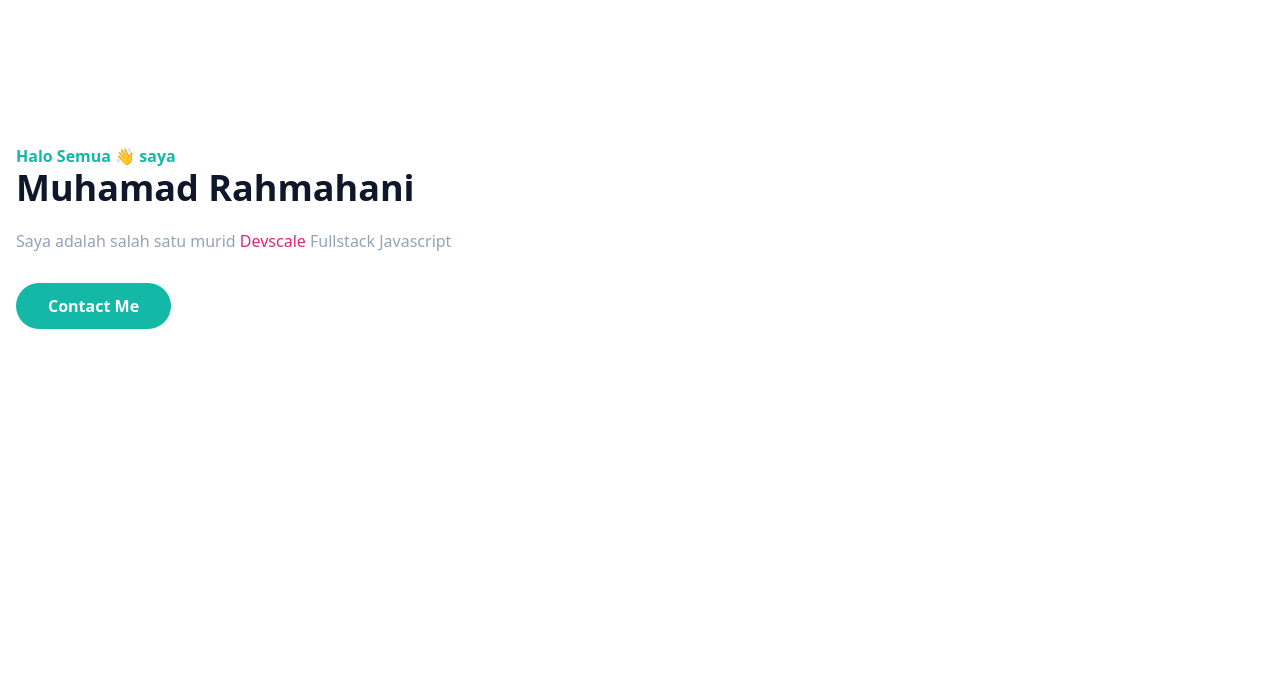
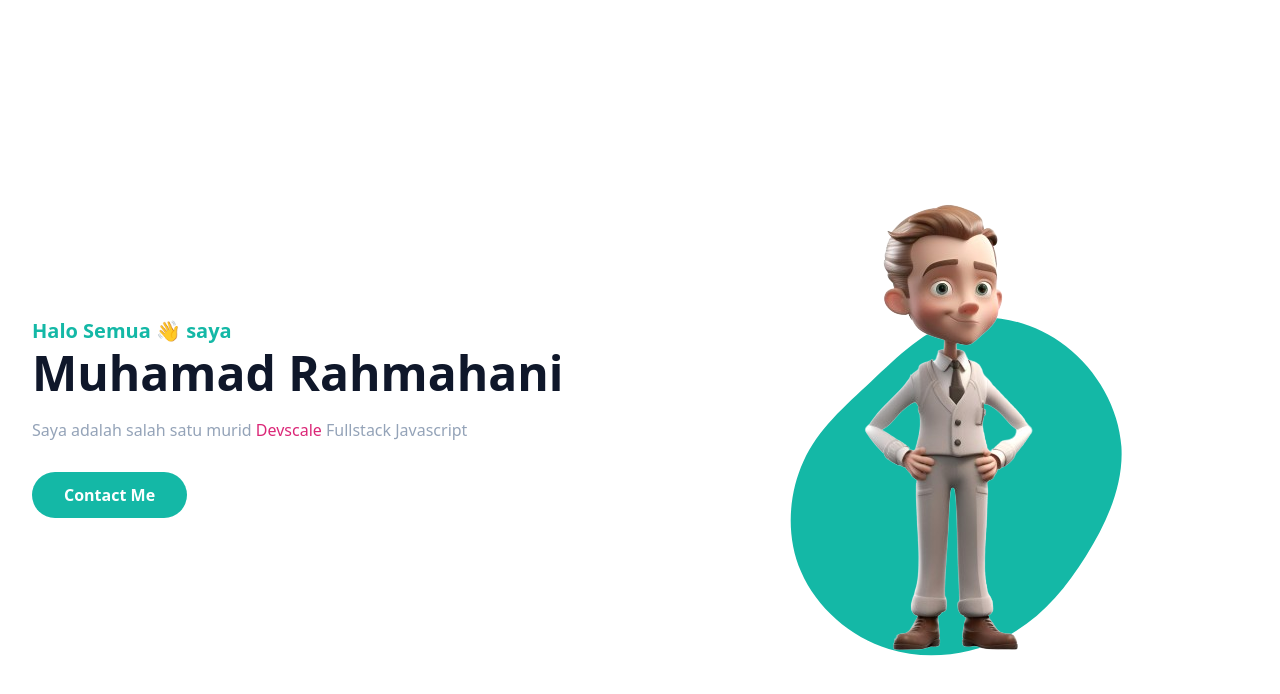
Before and after one commit to hastoo/Tugas3_Devscale, a website built with Vite: page src/index.html in a window 1280 px wide. Built offline with nearby package versions, Linux system fonts and the light colour scheme.

Commit message:
add hero section

```diff
--- a/src/index.html
+++ b/src/index.html
@@ -13,19 +13,41 @@
     <section id="home" class="pt-36">
       <div class="container">
         <div class="flex flex-wrap">
-          <div class="w-full self-center px-4">
-            <h1 class="text-base font-semibold text-primary">Halo Semua 👋 saya</h1>
-            <h2 class="font-medium text-slate-500 text-lg mb-5"><span class="block font-bold text-dark text-4xl">Muhamad Rahmahani</span></h2>
+          <div class="w-full self-center px-4 lg:w-1/2">
+            <h1 class="text-base font-semibold text-primary md:text-xl">Halo Semua 👋 saya</h1>
+            <h2 class="font-medium text-slate-500 text-lg mb-5"><span class="block font-bold text-dark text-4xl mt-1 lg:text-5xl">Muhamad Rahmahani</span></h2>
             <p class="font-medium text-slate-400 mb-10 leading-relaxed">Saya adalah salah satu murid <span class="text-pink-600"> Devscale</span> Fullstack Javascript</p>
 
             <a href="#" class="text-base font-semibold text-white bg-primary py-3 px-8 rounded-full hover:shadow-lg hover:placeholder-opacity-80 transition duration-300 ease-in-out">Contact Me</a>
           </div>
-          <div class="w-full self-end px-4"></div>
+          <div class="w-full self-end px-4 lg:w-1/2">
+            <div class="relative mt-10 lg:mt-9 lg:right-0">
+              <img src="./public/profile.png" alt="Rahma" class="max-w-full mx-auto" />
+              <span class="absolute bottom-0 -z-10 left-1/2 -translate-x-1/2">
+                <svg width="400" height="400" viewBox="0 0 200 200" xmlns="http://www.w3.org/2000/svg">
+                  <path
+                    fill="#14b8a6"
+                    d="M57,-66.9C72.7,-54.8,83.4,-35.7,84.7,-16.7C85.9,2.3,77.6,21.1,67,38C56.5,54.9,43.7,69.8,26.4,78.7C9.2,87.6,-12.4,90.5,-31.6,84.5C-50.9,78.6,-67.8,63.8,-75.5,45.8C-83.3,27.9,-81.7,6.9,-74.3,-9.3C-67,-25.5,-53.7,-36.8,-40.3,-49.4C-27,-61.9,-13.5,-75.6,3.6,-79.8C20.7,-84.1,41.3,-79,57,-66.9Z"
+                    transform="translate(100 100)"
+                  />
+                </svg>
+              </span>
+            </div>
+          </div>
         </div>
       </div>
     </section>
     <!-- Hero Section -->
 
+    <!-- About Section -->
+<section id="about" class="pt-36 pb-32">
+  <div class="container">
+    <div class="flex"></div>
+  </div>
+</section>
+
+    <!-- About Section -->
+
     <script type="module" src="js/main.js"></script>
   </body>
 </html>
--- a/tailwind.config.js
+++ b/tailwind.config.js
@@ -2,6 +2,10 @@
 export default {
   content: ["./src/**/*.{html,js}"],
   theme: {
+    container: {
+      center: true,
+      padding: '16px',
+    },
     extend: {
       fontFamily: {
         display: ['Lato', 'sans-serif'],
```
Also changed, not shown: src/css/global.css, src/public/profile.png (added).
